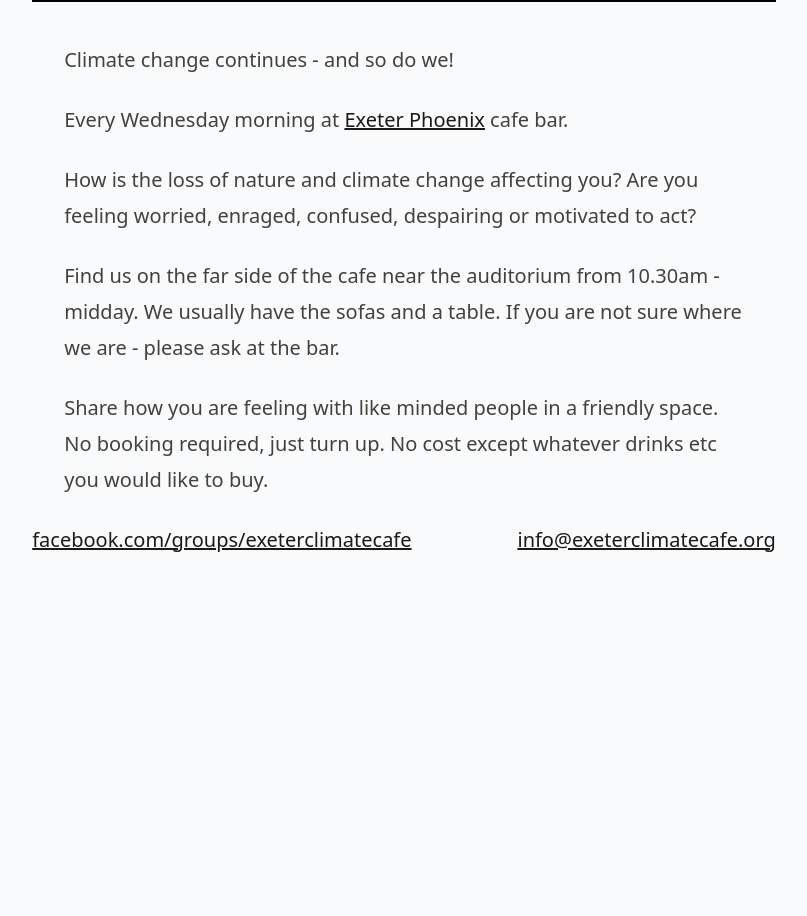
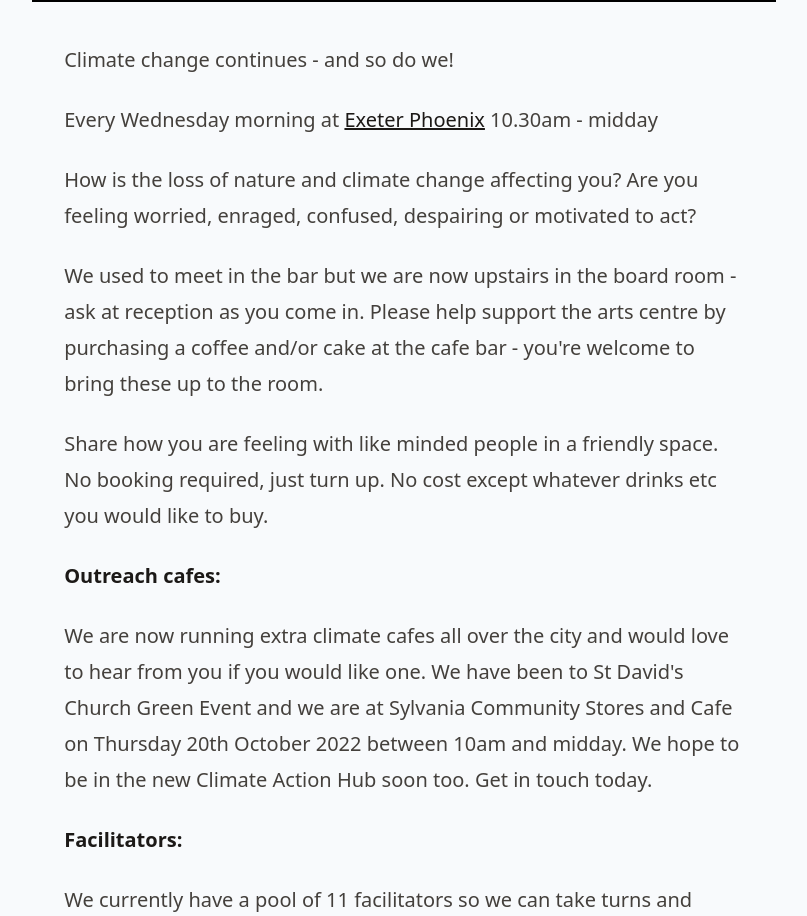
Before and after one commit to danielhpavey/exeterclimatecafe, a Next.js app: page / in a window 1280 px wide. Shown: the part 416-1332 px from the top of the page, without its empty margins (236-1043 px from the left). Before the commit the page ends 974 px from the top, so only its background shows below. Built offline with nearby package versions, Linux system fonts and the light colour scheme.

Commit message:
Content Update

```diff
--- a/pages/index.js
+++ b/pages/index.js
@@ -30,11 +30,22 @@ export default function Home() {
         <div className='not-prose text-center'>
         </div>
         <p>Climate change continues - and so do we!</p>
-        <p>Every Wednesday morning at <a href="https://exeterphoenix.org.uk/">Exeter Phoenix</a> cafe bar.</p>
-        <p>How is the loss of nature and climate change affecting you? Are you feeling worried, enraged, confused, despairing or motivated to act?</p>
-        <p>Find us on the far side of the cafe near the auditorium from 10.30am - midday. We usually have the sofas and a table. If you are not sure where we are - please ask at the bar.
-        </p>
-        <p>Share how you are feeling with like minded people in a friendly space. No booking required, just turn up. No cost except whatever drinks etc you would like to buy.</p>
+
+<p>Every Wednesday morning at <a href="https://exeterphoenix.org.uk/">Exeter Phoenix</a> 10.30am - midday</p>
+
+<p>How is the loss of nature and climate change affecting you? Are you feeling worried, enraged, confused, despairing or motivated to act?</p>
+
+<p>We used to meet in the bar but we are now upstairs in the board room - ask at reception as you come in. Please help support the arts centre by purchasing a coffee and/or cake at the cafe bar - you're welcome to bring these up to the room. </p>
+
+<p>Share how you are feeling with like minded people in a friendly space. No booking required, just turn up. No cost except whatever drinks etc you would like to buy.</p>
+
+<p><strong>Outreach cafes:</strong></p>
+
+<p>We are now running extra climate cafes all over the city and would love to hear from you if you would like one. We have been to St David's Church Green Event and we are at Sylvania Community Stores and Cafe on Thursday 20th October 2022 between 10am and midday. We hope to be in the new Climate Action Hub soon too. Get in touch today. </p>
+
+<p><strong>Facilitators:</strong></p>
+
+<p>We currently have a pool of 11 facilitators so we can take turns and share the role of having at least two facilitators at every cafe we run. We are trained by the Climate Psychology alliance and welcome enquiries from new would-be faciliators. You do not have to have a therapeutic background but some of us do. Get in touch today. </p>
       </main>
 
       <footer className="flex flex-row justify-between flex-wrap gap-x-4">
```
